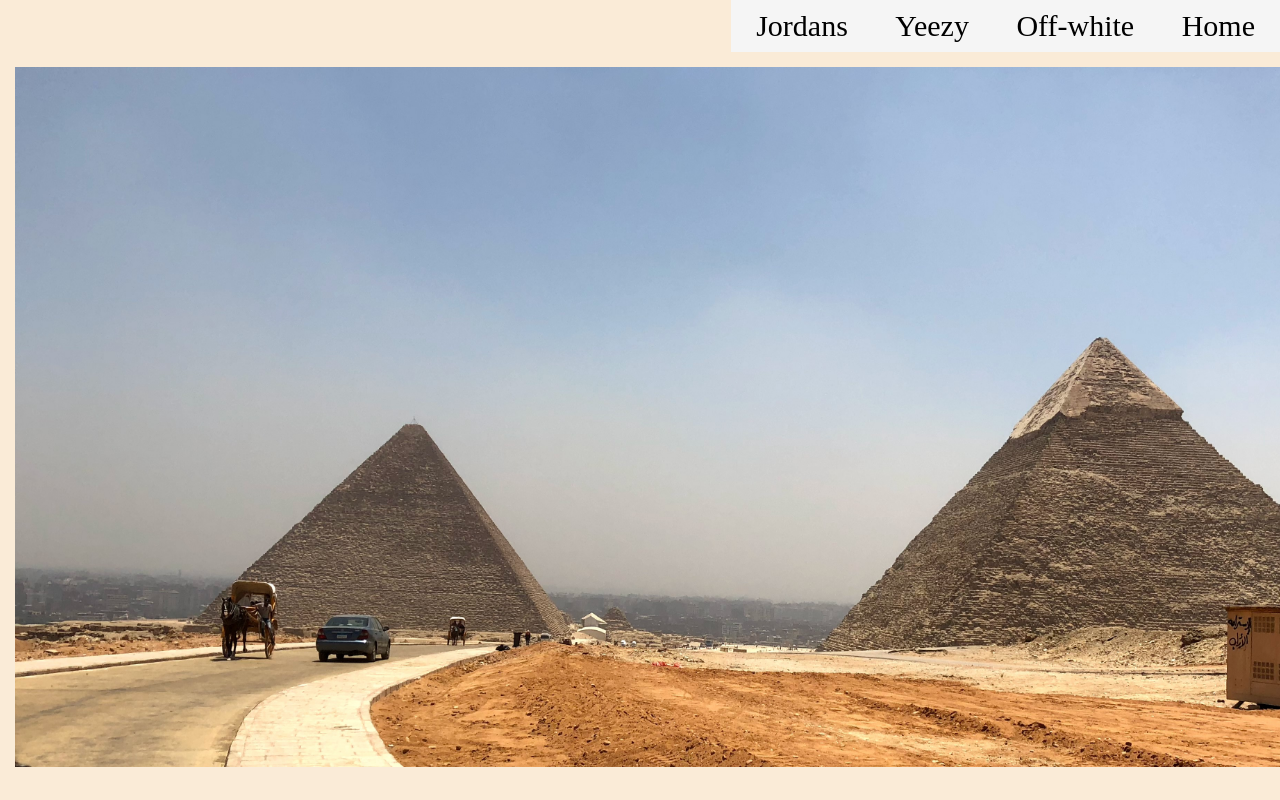
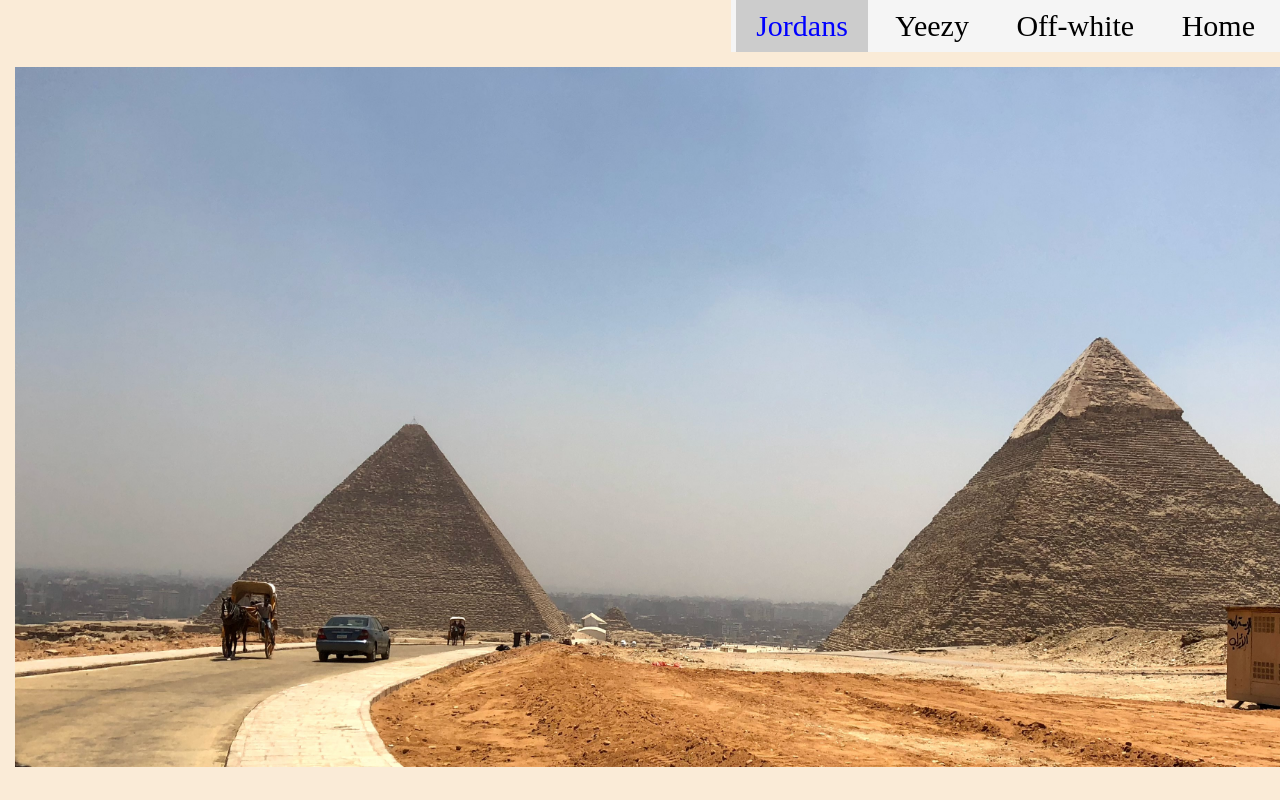
Before and after one commit to TahaElbedwihy/Egypt, a plain HTML site: page index.html in a window 1280 px wide. In both pictures the pointer is over the link "Jordans". Shown: the top 800 px of the page. Drawn offline with nearby package versions, Linux system fonts and the light colour scheme.

Commit message:
Feature: Added highlighted navigator

```diff
--- a/css/main.css
+++ b/css/main.css
@@ -113,11 +113,16 @@ body{
 .main_menu li {
   display: inline;
 }
+
 .main_menu li a {
   color:black;
   text-decoration: none;
   padding: 10px 20px;
   font-size: 30px;
+}
+.main_menu li a:hover{
+  color: blue;
+  background: #cccccc;
 }
 
 #main_picture img {
```
